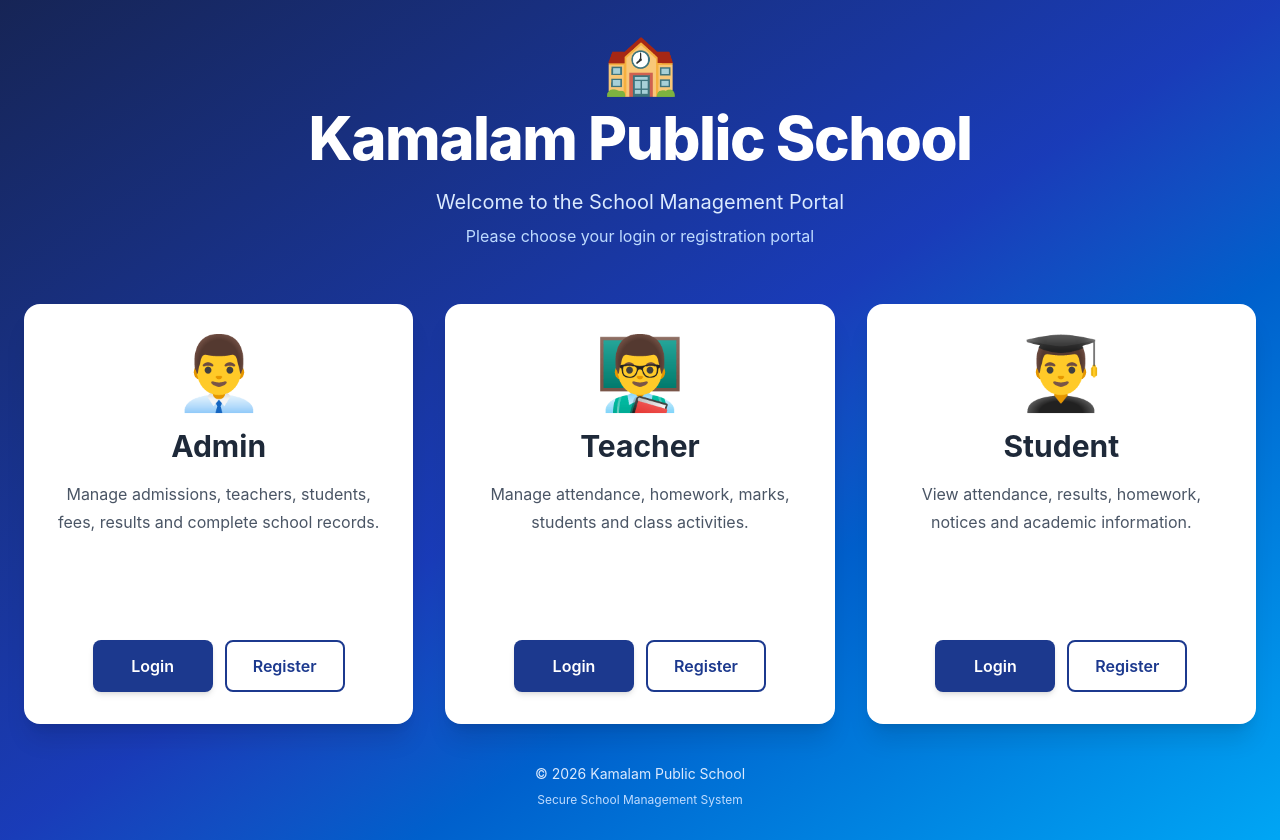
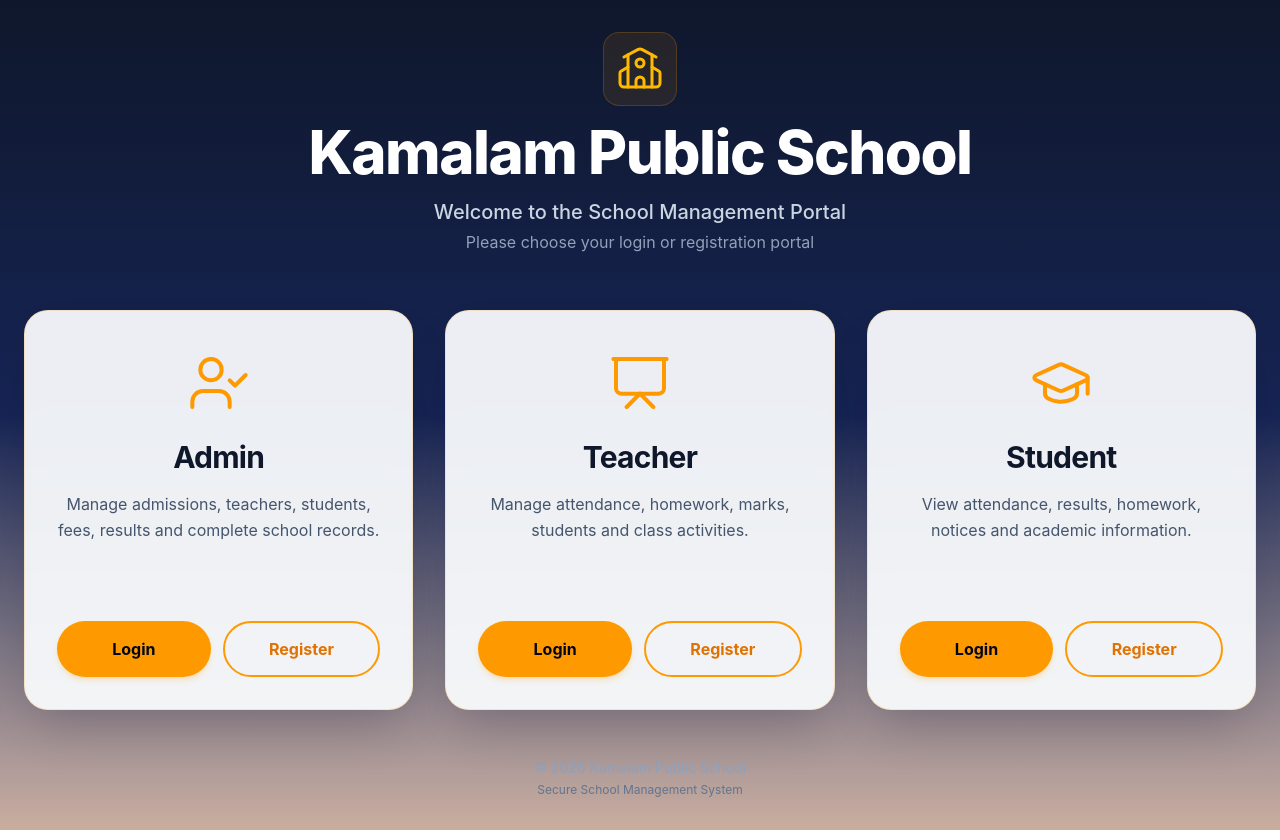
Before and after one commit to ganjisantosh75-hub/school-management-system, a React (Vite) app: page /login in a window 1280 px wide. Built offline with nearby package versions, Linux system fonts and the light colour scheme.

Commit message:
school-website,jsx

```diff
--- a/src/pages/LoginPortal.jsx
+++ b/src/pages/LoginPortal.jsx
@@ -107,12 +107,204 @@
 
 // export default LoginPortal;
 
+// import { Link } from "react-router-dom";
+
+// function LoginPortal() {
+//     const portals = [
+//         {
+//             icon: "👨‍💼",
+//             title: "Admin",
+//             description:
+//                 "Manage admissions, teachers, students, fees, results and complete school records.",
+//             loginPath: "/login/admin",
+//             registerPath: "/register/admin",
+//         },
+//         {
+//             icon: "👨‍🏫",
+//             title: "Teacher",
+//             description:
+//                 "Manage attendance, homework, marks, students and class activities.",
+//             loginPath: "/teacher-login",
+//             registerPath: "/register/teacher",
+//         },
+//         {
+//             icon: "👨‍🎓",
+//             title: "Student",
+//             description:
+//                 "View attendance, results, homework, notices and academic information.",
+//             loginPath: "/student-login",
+//             registerPath: "/register/student",
+//         },
+//     ];
+
+//     return (
+//         <div className="min-h-screen bg-gradient-to-br from-blue-950 via-blue-800 to-sky-500 flex items-center justify-center px-4 py-8 sm:px-6">
+
+//             <div className="w-full max-w-7xl">
+
+//                 {/* =========================
+//                     HEADER
+//                 ========================= */}
+//                 <div className="text-center mb-10 sm:mb-14">
+
+//                     <div className="text-5xl sm:text-6xl mb-4">
+//                         🏫
+//                     </div>
+
+//                     <h1 className="text-3xl sm:text-5xl lg:text-6xl font-extrabold text-white tracking-tight">
+//                         Kamalam Public School
+//                     </h1>
+
+//                     <p className="text-blue-100 mt-3 sm:mt-5 text-base sm:text-xl">
+//                         Welcome to the School Management Portal
+//                     </p>
+
+//                     <p className="text-blue-200 mt-2 text-sm sm:text-base">
+//                         Please choose your login or registration portal
+//                     </p>
+
+//                 </div>
+
+
+//                 {/* =========================
+//                     LOGIN / REGISTER PORTALS
+//                 ========================= */}
+//                 <div className="grid grid-cols-1 md:grid-cols-3 gap-6 lg:gap-8">
+
+//                     {portals.map((portal) => (
+//                         <div
+//                             key={portal.title}
+//                             className="
+//                                 bg-white
+//                                 rounded-2xl
+//                                 shadow-xl
+//                                 p-6 sm:p-8
+//                                 text-center
+//                                 transition-all
+//                                 duration-300
+//                                 hover:-translate-y-2
+//                                 hover:shadow-2xl
+//                                 flex
+//                                 flex-col
+//                                 min-h-[420px]
+//                             "
+//                         >
+
+//                             {/* Icon */}
+//                             <div className="text-6xl sm:text-7xl mb-5">
+//                                 {portal.icon}
+//                             </div>
+
+
+//                             {/* Title */}
+//                             <h2 className="text-2xl sm:text-3xl font-bold text-gray-800">
+//                                 {portal.title}
+//                             </h2>
+
+
+//                             {/* Description */}
+//                             <p className="text-gray-600 mt-4 text-sm sm:text-base leading-7 flex-grow">
+//                                 {portal.description}
+//                             </p>
+
+
+//                             {/* =========================
+//                                 BUTTONS
+//                             ========================= */}
+//                             <div className="flex flex-col sm:flex-row gap-3 justify-center mt-6">
+
+//                                 {/* LOGIN */}
+//                                 <Link
+//                                     to={portal.loginPath}
+//                                     className="
+//                                         inline-flex
+//                                         items-center
+//                                         justify-center
+//                                         w-full
+//                                         sm:w-auto
+//                                         min-w-[120px]
+//                                         bg-blue-900
+//                                         hover:bg-blue-800
+//                                         active:bg-blue-950
+//                                         text-white
+//                                         font-semibold
+//                                         px-6
+//                                         py-3
+//                                         rounded-lg
+//                                         transition
+//                                         duration-200
+//                                         shadow-md
+//                                         hover:shadow-lg
+//                                     "
+//                                 >
+//                                     Login
+//                                 </Link>
+
+
+//                                 {/* REGISTER */}
+//                                 <Link
+//                                     to={portal.registerPath}
+//                                     className="
+//                                         inline-flex
+//                                         items-center
+//                                         justify-center
+//                                         w-full
+//                                         sm:w-auto
+//                                         min-w-[120px]
+//                                         border-2
+//                                         border-blue-900
+//                                         text-blue-900
+//                                         hover:bg-blue-900
+//                                         hover:text-white
+//                                         active:bg-blue-950
+//                                         font-semibold
+//                                         px-6
+//                                         py-3
+//                                         rounded-lg
+//                                         transition
+//                                         duration-200
+//                                     "
+//                                 >
+//                                     Register
+//                                 </Link>
+
+//                             </div>
+
+//                         </div>
+//                     ))}
+
+//                 </div>
+
+
+//                 {/* =========================
+//                     FOOTER
+//                 ========================= */}
+//                 <div className="text-center mt-10">
+
+//                     <p className="text-blue-100 text-sm">
+//                         © 2026 Kamalam Public School
+//                     </p>
+
+//                     <p className="text-blue-200 text-xs mt-2">
+//                         Secure School Management System
+//                     </p>
+
+//                 </div>
+
+//             </div>
+//         </div>
+//     );
+// }
+
+// export default LoginPortal;
+
 import { Link } from "react-router-dom";
+import { UserCheck, Presentation, GraduationCap, School } from "lucide-react";
 
 function LoginPortal() {
     const portals = [
         {
-            icon: "👨‍💼",
+            icon: <UserCheck className="w-16 h-16 text-amber-500 stroke-[1.5]" />,
             title: "Admin",
             description:
                 "Manage admissions, teachers, students, fees, results and complete school records.",
@@ -120,7 +312,7 @@ function LoginPortal() {
             registerPath: "/register/admin",
         },
         {
-            icon: "👨‍🏫",
+            icon: <Presentation className="w-16 h-16 text-amber-500 stroke-[1.5]" />,
             title: "Teacher",
             description:
                 "Manage attendance, homework, marks, students and class activities.",
@@ -128,7 +320,7 @@ function LoginPortal() {
             registerPath: "/register/teacher",
         },
         {
-            icon: "👨‍🎓",
+            icon: <GraduationCap className="w-16 h-16 text-amber-500 stroke-[1.5]" />,
             title: "Student",
             description:
                 "View attendance, results, homework, notices and academic information.",
@@ -138,31 +330,34 @@ function LoginPortal() {
     ];
 
     return (
-        <div className="min-h-screen bg-gradient-to-br from-blue-950 via-blue-800 to-sky-500 flex items-center justify-center px-4 py-8 sm:px-6">
+        <div className="min-h-screen bg-gradient-to-b from-slate-900 via-blue-950 to-amber-900/40 flex flex-col items-center justify-between px-4 py-8 sm:px-6 relative overflow-hidden">
 
-            <div className="w-full max-w-7xl">
+            {/* Background Subtle Wave Details */}
+            <div className="absolute inset-0 bg-[radial-gradient(ellipse_at_top,_var(--tw-gradient-stops))] from-blue-900/30 via-transparent to-transparent pointer-events-none" />
+
+            <div className="w-full max-w-7xl z-10 my-auto">
 
                 {/* =========================
                     HEADER
                 ========================= */}
                 <div className="text-center mb-10 sm:mb-14">
-
-                    <div className="text-5xl sm:text-6xl mb-4">
-                        🏫
+                    <div className="flex justify-center mb-4">
+                        <div className="p-3 bg-amber-500/10 rounded-2xl backdrop-blur-md border border-amber-500/20">
+                            <School className="w-12 h-12 text-amber-400 stroke-[1.5]" />
+                        </div>
                     </div>
 
                     <h1 className="text-3xl sm:text-5xl lg:text-6xl font-extrabold text-white tracking-tight">
                         Kamalam Public School
                     </h1>
 
-                    <p className="text-blue-100 mt-3 sm:mt-5 text-base sm:text-xl">
+                    <p className="text-slate-300 mt-3 sm:mt-4 text-base sm:text-xl font-medium">
                         Welcome to the School Management Portal
                     </p>
 
-                    <p className="text-blue-200 mt-2 text-sm sm:text-base">
+                    <p className="text-slate-400 mt-1 text-sm sm:text-base">
                         Please choose your login or registration portal
                     </p>
-
                 </div>
 
 
@@ -170,125 +365,108 @@ function LoginPortal() {
                     LOGIN / REGISTER PORTALS
                 ========================= */}
                 <div className="grid grid-cols-1 md:grid-cols-3 gap-6 lg:gap-8">
-
                     {portals.map((portal) => (
                         <div
                             key={portal.title}
                             className="
-                                bg-white
-                                rounded-2xl
-                                shadow-xl
-                                p-6 sm:p-8
+                                bg-slate-50/95
+                                backdrop-blur-sm
+                                rounded-3xl
+                                shadow-2xl
+                                shadow-slate-950/20
+                                p-8
                                 text-center
                                 transition-all
                                 duration-300
                                 hover:-translate-y-2
-                                hover:shadow-2xl
                                 flex
                                 flex-col
-                                min-h-[420px]
+                                border
+                                border-amber-500/20
+                                min-h-[400px]
                             "
                         >
-
                             {/* Icon */}
-                            <div className="text-6xl sm:text-7xl mb-5">
+                            <div className="flex justify-center items-center mb-6 pt-2">
                                 {portal.icon}
                             </div>
 
-
                             {/* Title */}
-                            <h2 className="text-2xl sm:text-3xl font-bold text-gray-800">
+                            <h2 className="text-2xl sm:text-3xl font-bold text-slate-900 tracking-tight">
                                 {portal.title}
                             </h2>
 
-
                             {/* Description */}
-                            <p className="text-gray-600 mt-4 text-sm sm:text-base leading-7 flex-grow">
+                            <p className="text-slate-600 mt-4 text-sm sm:text-base leading-relaxed flex-grow">
                                 {portal.description}
                             </p>
-
 
                             {/* =========================
                                 BUTTONS
                             ========================= */}
-                            <div className="flex flex-col sm:flex-row gap-3 justify-center mt-6">
-
-                                {/* LOGIN */}
+                            <div className="flex flex-row gap-3 justify-center mt-8">
+                                {/* LOGIN BUTTON */}
                                 <Link
                                     to={portal.loginPath}
                                     className="
                                         inline-flex
                                         items-center
                                         justify-center
-                                        w-full
-                                        sm:w-auto
-                                        min-w-[120px]
-                                        bg-blue-900
-                                        hover:bg-blue-800
-                                        active:bg-blue-950
-                                        text-white
-                                        font-semibold
-                                        px-6
-                                        py-3
-                                        rounded-lg
+                                        flex-1
+                                        bg-amber-500
+                                        hover:bg-amber-600
+                                        active:bg-amber-700
+                                        text-slate-950
+                                        font-bold
+                                        py-3.5
+                                        px-4
+                                        rounded-full
                                         transition
                                         duration-200
                                         shadow-md
-                                        hover:shadow-lg
+                                        shadow-amber-500/20
                                     "
                                 >
                                     Login
                                 </Link>
 
-
-                                {/* REGISTER */}
+                                {/* REGISTER BUTTON */}
                                 <Link
                                     to={portal.registerPath}
                                     className="
                                         inline-flex
                                         items-center
                                         justify-center
-                                        w-full
-                                        sm:w-auto
-                                        min-w-[120px]
+                                        flex-1
                                         border-2
-                                        border-blue-900
-                                        text-blue-900
-                                        hover:bg-blue-900
-                                        hover:text-white
-                                        active:bg-blue-950
-                                        font-semibold
-                                        px-6
-                                        py-3
-                                        rounded-lg
+                                        border-amber-500
+                                        text-amber-600
+                                        hover:bg-amber-500/10
+                                        font-bold
+                                        py-3.5
+                                        px-4
+                                        rounded-full
                                         transition
                                         duration-200
                                     "
                                 >
                                     Register
                                 </Link>
-
                             </div>
-
                         </div>
                     ))}
-
                 </div>
-
 
                 {/* =========================
                     FOOTER
                 ========================= */}
-                <div className="text-center mt-10">
-
-                    <p className="text-blue-100 text-sm">
+                <div className="text-center mt-12">
+                    <p className="text-slate-400 text-sm font-medium">
                         © 2026 Kamalam Public School
                     </p>
-
-                    <p className="text-blue-200 text-xs mt-2">
+                    <p className="text-slate-500 text-xs mt-1">
                         Secure School Management System
                     </p>
-
                 </div>
 
             </div>
```
